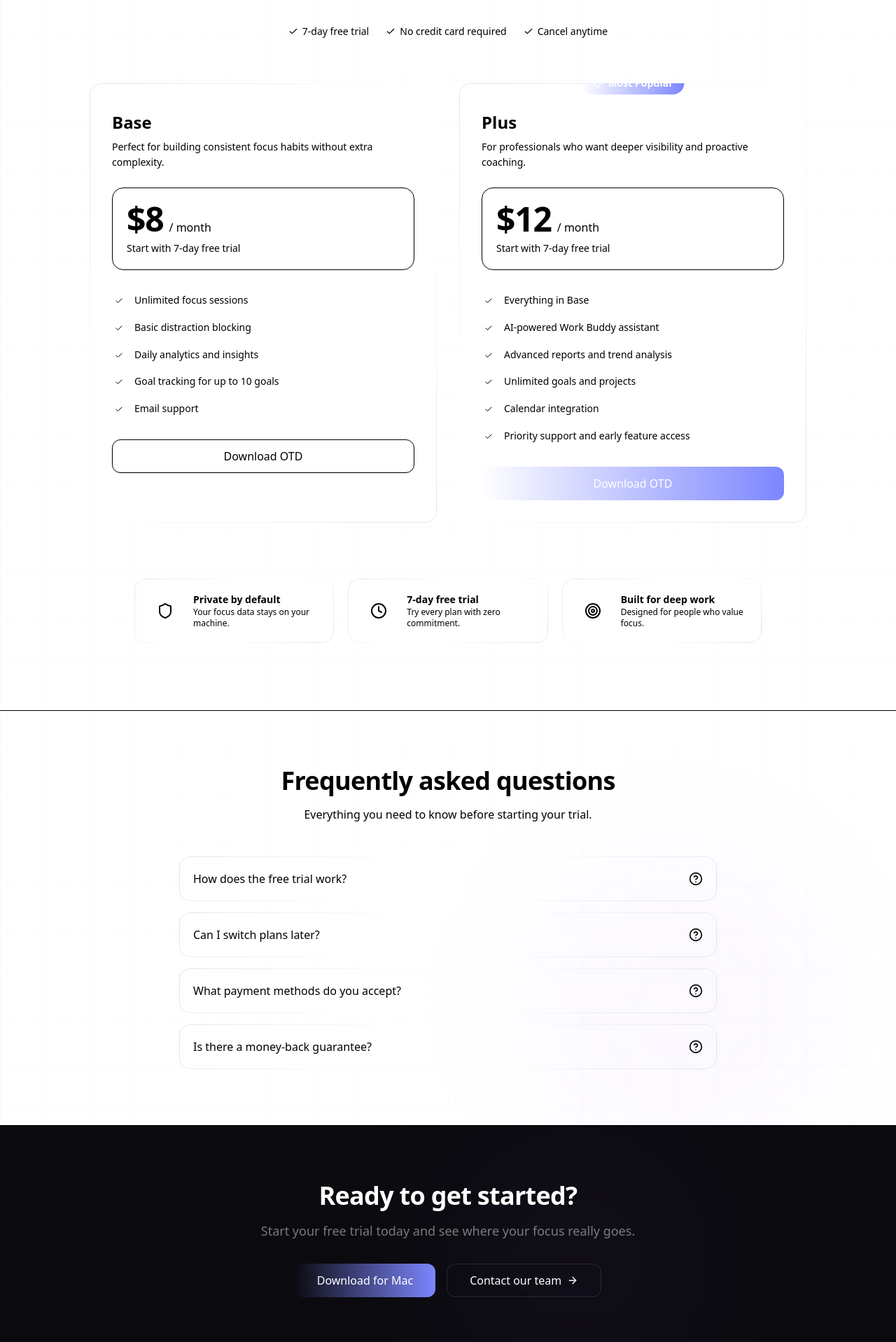
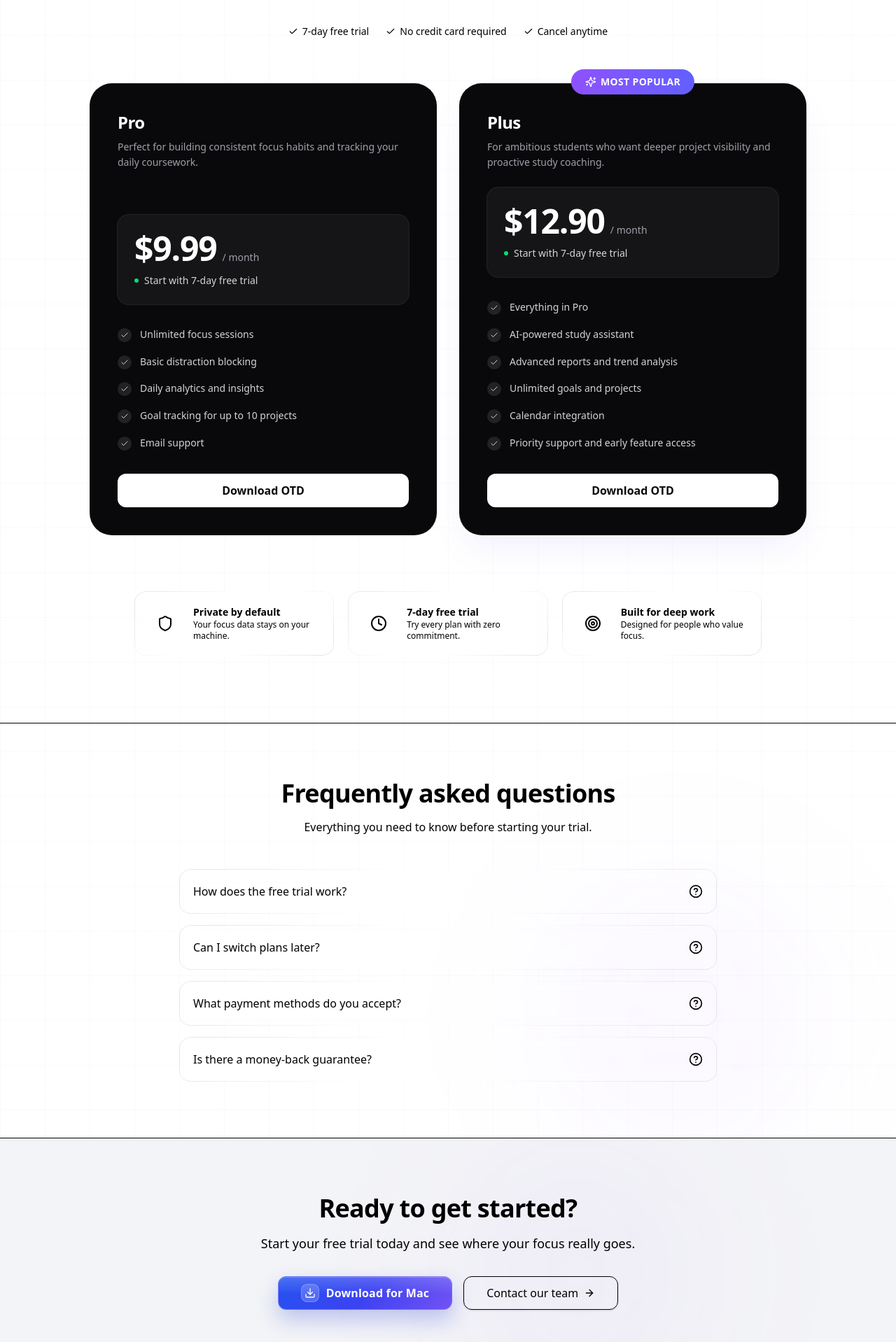
Before and after one commit to 0val-Wizard/otd-website, a Next.js app: page /otd-website/pricing in a window 1280 px wide. Shown: the part 462-2380 px from the top of the page at 70% size. Built offline with nearby package versions, Linux system fonts and the light colour scheme.

Commit message:
ui: enhance pricing page UI and copy

```diff
--- a/app/pricing/page.tsx
+++ b/app/pricing/page.tsx
@@ -1,6 +1,6 @@
 import { Badge } from '@/components/ui/badge';
 import { Button } from '@/components/ui/button';
-import { ArrowRight, Check, Clock, HelpCircle, Shield, Sparkles, Target, Zap } from 'lucide-react';
+import { ArrowRight, Check, Clock, Download, HelpCircle, Shield, Sparkles, Target, Zap } from 'lucide-react';
 import Link from 'next/link';
 import { MarketingHeader } from '@/components/marketing-header';
 
@@ -44,29 +44,29 @@ export default function PricingPage() {
 
           <div className="mx-auto mt-16 grid max-w-5xl gap-8 lg:grid-cols-2">
             <PricingCard
-              name="Base"
-              description="Perfect for building consistent focus habits without extra complexity."
-              price={8}
+              name="Pro"
+              description="Perfect for building consistent focus habits and tracking your daily coursework."
+              price="9.99"
               interval="month"
               trialDays={7}
               features={[
                 'Unlimited focus sessions',
                 'Basic distraction blocking',
                 'Daily analytics and insights',
-                'Goal tracking for up to 10 goals',
+                'Goal tracking for up to 10 projects',
                 'Email support',
               ]}
               popular={false}
             />
             <PricingCard
               name="Plus"
-              description="For professionals who want deeper visibility and proactive coaching."
-              price={12}
+              description="For ambitious students who want deeper project visibility and proactive study coaching."
+              price="12.90"
               interval="month"
               trialDays={7}
               features={[
-                'Everything in Base',
-                'AI-powered Work Buddy assistant',
+                'Everything in Pro',
+                'AI-powered study assistant',
                 'Advanced reports and trend analysis',
                 'Unlimited goals and projects',
                 'Calendar integration',
@@ -128,15 +128,15 @@ export default function PricingPage() {
         </section>
 
         <section className="relative overflow-hidden py-20">
-          <div className="absolute inset-0 bg-[hsl(230_16%_5%)]" />
+          <div className="absolute inset-0 bg-[hsl(225_20%_96%)]" />
           <div className="absolute left-[30%] top-[-20%] h-[500px] w-[500px] rounded-full bg-primary/[0.06] blur-[120px]" />
           <div className="absolute bottom-[-20%] right-[20%] h-[400px] w-[400px] rounded-full bg-violet-500/[0.04] blur-[100px]" />
 
           <div className="relative mx-auto max-w-3xl px-4 text-center sm:px-6 lg:px-8">
-            <h2 className="text-3xl font-bold tracking-[-0.02em] text-white sm:text-4xl">
+            <h2 className="text-3xl font-bold tracking-[-0.02em] text-foreground sm:text-4xl">
               Ready to get started?
             </h2>
-            <p className="mx-auto mt-4 max-w-xl text-lg leading-relaxed text-white/45">
+            <p className="mx-auto mt-4 max-w-xl text-lg leading-relaxed text-muted-foreground">
               Start your free trial today and see where your focus really goes.
             </p>
 
@@ -144,15 +144,20 @@ export default function PricingPage() {
               <Button
                 asChild
                 size="lg"
-                className="btn-glow border-0 bg-gradient-to-r from-primary to-indigo-400 text-white shadow-xl shadow-primary/20"
+                className="download-cta btn-glow h-12 rounded-xl px-8 text-base font-semibold tracking-[0.01em] transition-all duration-300 hover:-translate-y-0.5"
               >
-                <Link href="/download">Download for Mac</Link>
+                <Link href="/download">
+                  <span className="download-cta-icon mr-2.5 flex items-center justify-center">
+                    <Download className="h-4 w-4" />
+                  </span>
+                  Download for Mac
+                </Link>
               </Button>
               <Button
                 asChild
                 size="lg"
                 variant="outline"
-                className="border-white/[0.12] text-white hover:bg-white/[0.06]"
+                className="border-foreground/[0.12] text-foreground hover:bg-foreground/[0.04]"
               >
                 <a href="mailto:support@owntheday.com">
                   Contact our team
@@ -178,7 +183,7 @@ function PricingCard({
 }: {
   name: string;
   description: string;
-  price: number;
+  price: number | string;
   interval: string;
   trialDays: number;
   features: string[];
@@ -186,50 +191,52 @@ function PricingCard({
 }) {
   return (
     <div
-      className={`card-premium relative rounded-[1.5rem] bg-card/80 p-0 backdrop-blur-sm ${
+      className={`relative flex flex-col rounded-[2rem] p-8 sm:p-10 transition-all duration-300 hover:-translate-y-1 bg-zinc-950 text-white ${
         popular
-          ? 'border-0 shadow-2xl shadow-primary/10'
-          : 'border-0'
+          ? 'shadow-2xl shadow-indigo-500/10 ring-1 ring-white/20'
+          : 'ring-1 ring-white/10'
       }`}
     >
       {popular && (
-        <div className="absolute -top-4 left-1/2 -translate-x-1/2">
-          <div className="inline-flex items-center gap-1.5 rounded-full bg-gradient-to-r from-primary to-indigo-400 px-4 py-1.5 text-sm font-semibold text-white shadow-lg shadow-primary/20">
+        <div className="absolute -top-5 left-1/2 -translate-x-1/2">
+          <div className="inline-flex items-center gap-1.5 rounded-full bg-gradient-to-r from-violet-500 to-indigo-500 px-5 py-2 text-sm font-bold tracking-wide text-white shadow-xl shadow-indigo-500/25 ring-4 ring-background">
             <Sparkles className="w-4 h-4" />
-            Most Popular
+            MOST POPULAR
           </div>
         </div>
       )}
 
-      <div className="p-8 pt-10">
-        <div className="mb-6">
-          <h2 className="mb-2 text-2xl font-bold text-foreground">{name}</h2>
-          <p className="text-sm leading-relaxed text-muted-foreground">
+      <div className="mb-6 flex-1">
+        <h2 className="text-2xl font-bold tracking-tight mb-2">{name}</h2>
+        <p className="text-sm leading-relaxed text-zinc-400">
           {description}
         </p>
       </div>
 
-        <div className="mb-8 rounded-2xl border border-border/40 bg-muted/[0.18] p-5">
+      <div className="mb-8 rounded-2xl p-6 bg-white/5 ring-1 ring-white/10">
         <div className="flex items-baseline gap-2">
-            <span className="text-5xl font-bold tracking-tight text-foreground">
+          <span className="text-5xl font-bold tracking-tight">
             ${price}
           </span>
-            <span className="text-muted-foreground">/ {interval}</span>
+          <span className="text-sm font-medium text-zinc-400">
+            / {interval}
+          </span>
         </div>
-          <p className="mt-2 text-sm text-muted-foreground">
+        <div className="mt-3 flex items-center gap-2 text-sm font-medium text-zinc-300">
+          <div className="h-1.5 w-1.5 rounded-full bg-green-400" />
           Start with {trialDays}-day free trial
-          </p>
+        </div>
       </div>
 
-        <ul className="space-y-4 mb-8">
+      <ul className="space-y-4 mb-8 flex-1">
         {features.map((feature, index) => (
           <li key={index} className="flex items-start gap-3">
-              <div className={`mt-0.5 flex h-5 w-5 flex-shrink-0 items-center justify-center rounded-full ${
-                popular ? 'bg-primary/20' : 'bg-chart-3/20'
-              }`}>
-                <Check className={`h-3 w-3 ${popular ? 'text-primary' : 'text-chart-3'}`} />
+            <div className="mt-0.5 flex h-5 w-5 flex-shrink-0 items-center justify-center rounded-full bg-white/10 text-zinc-300">
+              <Check className="h-3 w-3" />
             </div>
-              <span className="text-foreground/80 text-sm leading-relaxed">{feature}</span>
+            <span className="text-sm leading-relaxed text-zinc-300">
+              {feature}
+            </span>
           </li>
         ))}
       </ul>
@@ -237,12 +244,10 @@ function PricingCard({
       <Button
         asChild
         size="lg"
-          variant={popular ? 'gradient' : 'outline'}
-          className={`w-full ${popular ? 'border-0' : 'border-border/60 bg-background/70 hover:bg-muted/50'}`}
+        className="w-full mt-auto rounded-xl font-semibold h-12 bg-white text-zinc-950 hover:bg-zinc-200"
       >
         <Link href="/download">Download OTD</Link>
       </Button>
-      </div>
     </div>
   );
 }
```
Lines whose indentation alone changed are shown as unchanged.
